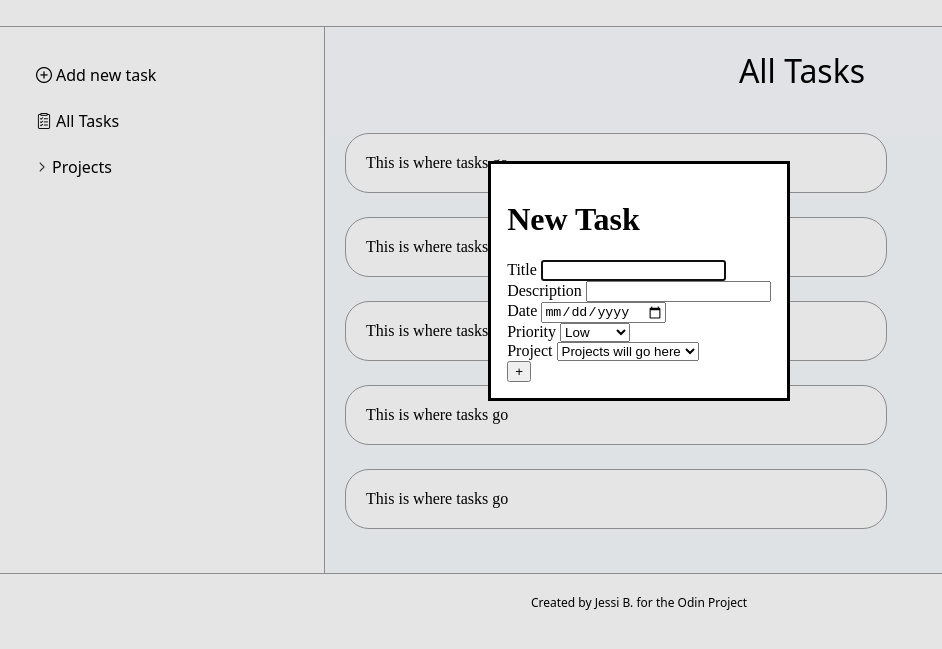
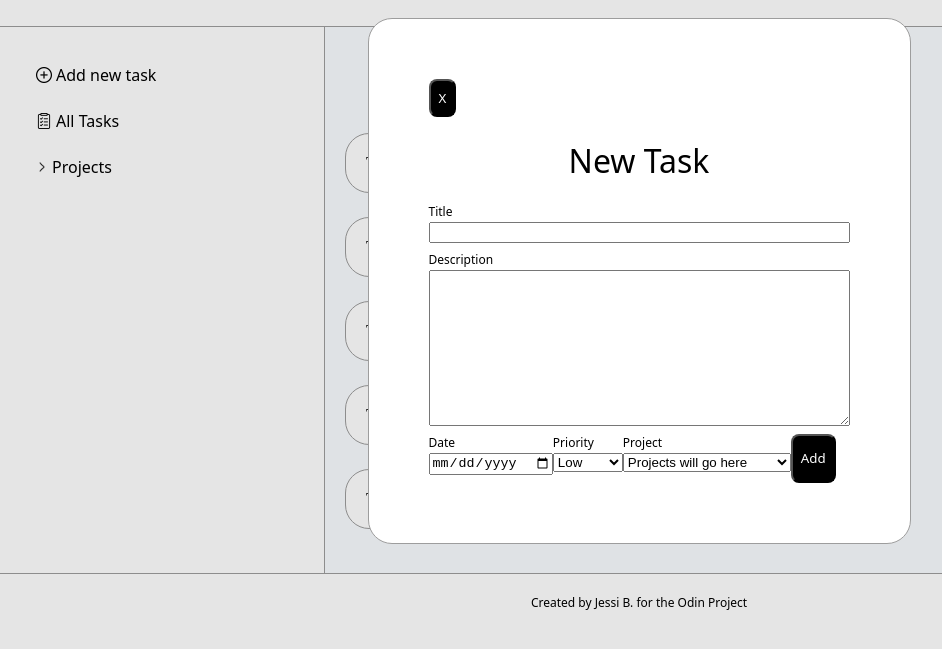
Before and after one commit to baumjessi/to-do-list, a website built with webpack: page src/index.html in a window 1280 px wide. Both pictures are taken after a click on the button "Add new task". Shown: the part 119-768 px from the top of the page, without its empty margins (1-943 px from the left). Built offline with nearby package versions, Linux system fonts and the light colour scheme.

Commit message:
Style "add task" form
Style "add task" form with CSS to enhance UI. Write functions in
task-dom.js that populate the "Project" select menu on the "add task"
form with any projects the user has added.

```diff
--- a/src/index.html
+++ b/src/index.html
@@ -18,23 +18,25 @@
         <button class="all-tasks-button">
             <img src="./assets/all-tasks.png" class="sidebar-icon all-tasks-icon" alt="All tasks icon">
             All Tasks</button>
-        <dialog id="new-task-dialog">
+        <dialog class="dialog" id="new-task-dialog">
+          <button class="dialog-exit" id="dialog-exit">X</button>
           <form id="new-task-form">
-            <h1>New Task</h1>
+            <h1 class="dialog-header">New Task</h1>
             <div class="dialog-input">
-              <label for="title">Title</label>
+              <label class="dialog-label" for="title">Title</label>
               <input type="text" id="title" name="title" required>
             </div>
              <div class="dialog-input">
-              <label for="description">Description</label>
-              <input type="text" id="description" name="description" required>
+              <label class="dialog-label" for="description">Description</label>
+              <textarea id="description" name="description" rows="10" cols="50" required></textarea>
             </div>
+            <div class="dialog-selector-div">
              <div class="dialog-input">
-              <label for="title">Date</label>
+              <label class="dialog-label" for="title">Date</label>
               <input type="date">
             </div>
-             <div class="dialog-input">
-              <label for="priority">Priority</label>
+            <div class="dialog-input">
+              <label class="dialog-label" for="priority">Priority</label>
               <select id="priority" name="priority">
                 <option value="low">Low</option>
                 <option value="medium">Medium</option>
@@ -42,12 +44,12 @@
                 </select>
             </div>
              <div class="dialog-input">
-              <label for="project">Project</label>
+              <label class="dialog-label" for="project">Project</label>
               <select id="project" name="project">
                 <option value="project">Projects will go here</option>
                </select>
             </div>
-             <button class="form-submit">+</button>
+             <button class="form-submit">Add</button>
           </form>
         </dialog>
         <button class="project-dropdown-button" id="project-dropdown-button">
--- a/src/index.js
+++ b/src/index.js
@@ -2,7 +2,7 @@ import "./style.css";
 import { addToTaskLibrary, displayTaskLibrary, filterTaskByProject, removeFromTaskLibrary } from "./task-library";
 import { addToProjectLibrary, displayProjectLibrary } from "./project-library";
 import { projectDivEventHandler } from "./project-dom";
-import { addTaskViaBtn } from "./task-dom";
+import { showAddTaskDialog, exitAddTaskDialog, projectSelectMenuHandler } from "./task-dom";
 
 addToTaskLibrary("Practice Ollie", "N/A", "10/31/2025", "High", "skateboarding");
 addToTaskLibrary("practice shuvit", "N/A", "10/31/2025", "Medium", "skateboarding");
@@ -24,4 +24,7 @@ displayProjectLibrary();
 
 projectDivEventHandler();
 
-addTaskViaBtn();
+showAddTaskDialog();
+exitAddTaskDialog();
+
+projectSelectMenuHandler();
--- a/src/style.css
+++ b/src/style.css
@@ -33,14 +33,15 @@ header {
 }
 
 .task-container-grid {
-    padding: 20px;
+  padding: 20px;
 }
 
 .task-container-header {
-    text-align: center;
-    font-family: system-ui, -apple-system, BlinkMacSystemFont, 'Segoe UI', Roboto, Oxygen, Ubuntu, Cantarell, 'Open Sans', 'Helvetica Neue', sans-serif;
-    font-weight: 300;
-    font-size: 2rem;
+  text-align: center;
+  font-family: system-ui, -apple-system, BlinkMacSystemFont, "Segoe UI", Roboto,
+    Oxygen, Ubuntu, Cantarell, "Open Sans", "Helvetica Neue", sans-serif;
+  font-weight: 300;
+  font-size: 2rem;
 }
 
 .app-content {
@@ -121,3 +122,45 @@ header {
   font-size: 0.75rem;
   padding: 20px;
 }
+
+.dialog-input {
+  display: flex;
+  flex-direction: column;
+  padding-bottom: 8px;
+}
+
+.dialog-header {
+  font-family: system-ui, -apple-system, BlinkMacSystemFont, "Segoe UI", Roboto,
+    Oxygen, Ubuntu, Cantarell, "Open Sans", "Helvetica Neue", sans-serif;
+  font-weight: 300;
+  text-align: center;
+}
+
+.dialog {
+  padding: 60px;
+  border: 1px solid var(--light-gray);
+  border-radius: 24px;
+}
+
+.dialog-label {
+  font-family: system-ui, -apple-system, BlinkMacSystemFont, "Segoe UI", Roboto,
+    Oxygen, Ubuntu, Cantarell, "Open Sans", "Helvetica Neue", sans-serif;
+  font-size: 0.75rem;
+  padding-bottom: 2px;
+}
+
+.form-submit,
+.dialog-exit {
+  font-family: system-ui, -apple-system, BlinkMacSystemFont, 'Segoe UI', Roboto, Oxygen, Ubuntu, Cantarell, 'Open Sans', 'Helvetica Neue', sans-serif;
+  color: white;
+  background-color: black;
+  border-radius: 8px;
+  padding-top: 8px;
+  padding-bottom: 8px;
+  padding-left: 8px;
+  padding-right: 8px;
+}
+
+.dialog-selector-div {
+  display: flex;
+}
--- a/src/task-dom.js
+++ b/src/task-dom.js
@@ -1,11 +1,30 @@
-function addTaskViaBtn() {
-    let addTaskBtn = document.getElementById("add-task-button");
-    let newTaskDialog = document.getElementById("new-task-dialog");
-    addTaskBtn.addEventListener("click", (e) => {
-        newTaskDialog.showModal();
-    });
+import { getProjectsByName } from "./project-library";
+
+let newTaskDialog = document.getElementById("new-task-dialog");
+
+function showAddTaskDialog() {
+  let addTaskBtn = document.getElementById("add-task-button");
+  addTaskBtn.addEventListener("click", (e) => {
+    newTaskDialog.showModal();
+  });
 }
 
-export {
-    addTaskViaBtn
+function exitAddTaskDialog() {
+  let exitTaskDialogBtn = document.getElementById("dialog-exit");
+  exitTaskDialogBtn.addEventListener("click", (e) => {
+    newTaskDialog.close();
+  });
 }
+
+function projectSelectMenuHandler() {
+    let projectSelectMenu = document.getElementById("project");
+    let projectNamesArray = getProjectsByName();
+    projectNamesArray.forEach((element) => {
+        var projectSelectOption = document.createElement("option");
+        projectSelectOption.innerText = element;
+        projectSelectOption.value = element;
+        projectSelectMenu.appendChild(projectSelectOption);
+    })
+}
+
+export { showAddTaskDialog, exitAddTaskDialog, projectSelectMenuHandler };
```
